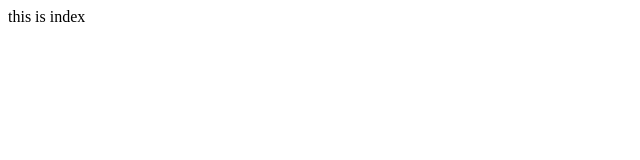
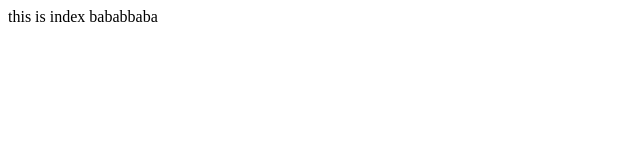
Before and after one commit to Alerz16/BSIT-3C-AILA, a plain HTML site: page index.html in a window 1280 px wide. Shown: the full height of the page, 0-640 px from the left. Drawn offline with Linux system fonts and the light colour scheme.

Commit message:
naa koy nalimtan

```diff
--- a/index.html
+++ b/index.html
@@ -8,5 +8,7 @@
 </head>
 <body>
     this is index
+    bababbaba
+
 </body>
 </html>
```
